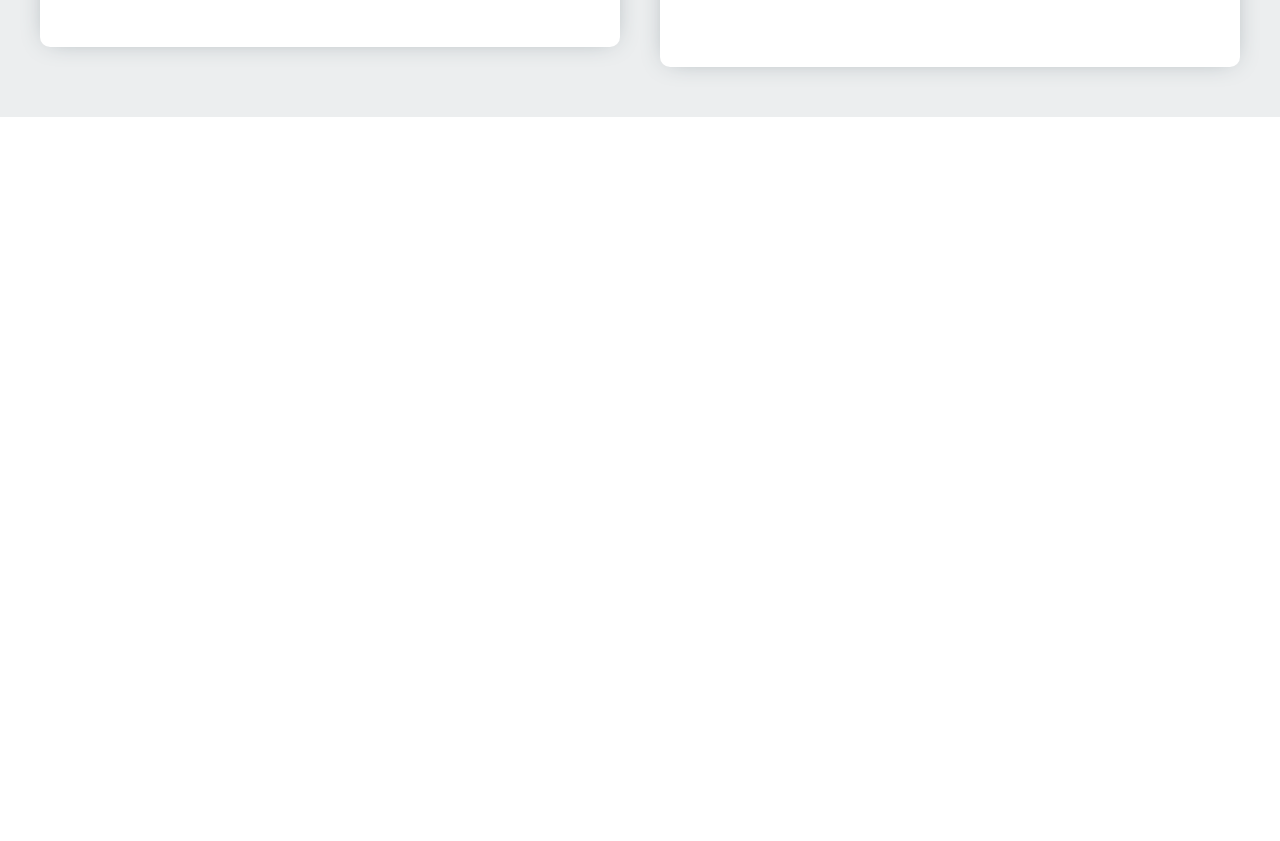
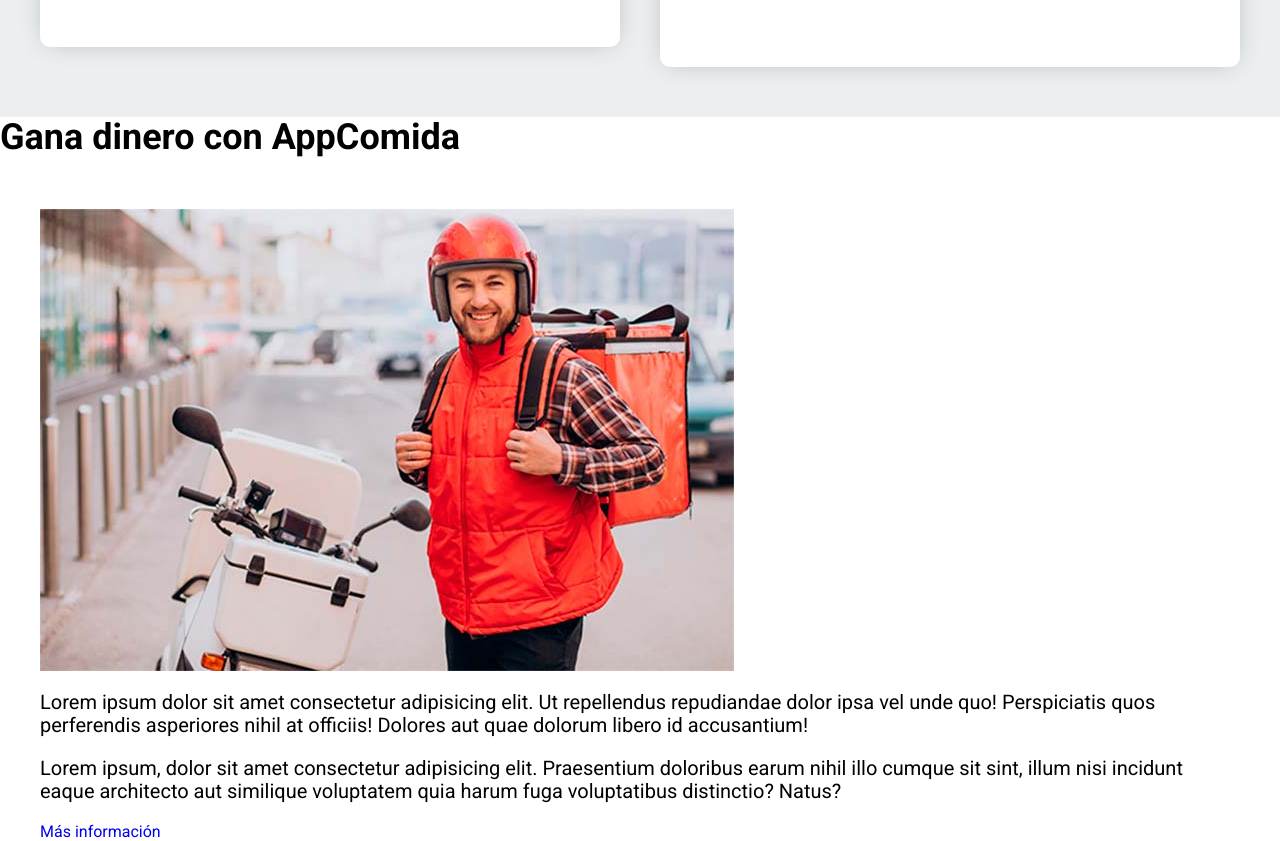
Before and after one commit to notrealsolution/DeliveryApp, an Angular app: page / in a window 1280 px wide. Shown: the part 4343-5184 px from the top of the page. Before the commit the page ends 4460 px from the top, so only its background shows below. Built offline with nearby package versions, Linux system fonts and the light colour scheme.

Commit message:
Creación del componente: Repartidores

```diff
--- /dev/null
+++ b/src/app/landing-page/components/repartidores/repartidores.component.html
@@ -0,0 +1,13 @@
+<section class="repartidores">
+  <h2 class="repartidores__heading">Gana dinero con AppComida</h2>
+  <div class="repartidores__grid contenedor">
+    <div class="repartidores__imagen">
+      <img src="assets/img/repartidor.jpg" alt="Imagen repartidor">
+    </div>
+    <div class="repartidores__contenido">
+      <p class="repartidores__texto">Lorem ipsum dolor sit amet consectetur adipisicing elit. Ut repellendus repudiandae dolor ipsa vel unde quo! Perspiciatis quos perferendis asperiores nihil at officiis! Dolores aut quae dolorum libero id accusantium!</p>
+      <p class="repartidores__texto">Lorem ipsum, dolor sit amet consectetur adipisicing elit. Praesentium doloribus earum nihil illo cumque sit sint, illum nisi incidunt eaque architecto aut similique voluptatem quia harum fuga voluptatibus distinctio? Natus?</p>
+      <a href="#" class="repartidores__enlace">Más información</a>
+    </div>
+  </div>
+</section>
--- /dev/null
+++ b/src/app/landing-page/components/repartidores/repartidores.component.ts
@@ -0,0 +1,15 @@
+import { Component, OnInit } from '@angular/core';
+
+@Component({
+  selector: 'landing-page-repartidores',
+  templateUrl: './repartidores.component.html',
+  styleUrls: ['./repartidores.component.scss']
+})
+export class RepartidoresComponent implements OnInit {
+
+  constructor() { }
+
+  ngOnInit() {
+  }
+
+}
--- a/src/app/landing-page/landing-page.module.ts
+++ b/src/app/landing-page/landing-page.module.ts
@@ -6,6 +6,7 @@
 import { WaveComponent } from './components/wave/wave.component';
 import { TestimonialesComponent } from './components/testimoniales/testimoniales.component';
 import { FavoritosComponent } from './components/favoritos/favoritos.component';
+import { RepartidoresComponent } from './components/repartidores/repartidores.component';
 
 
 @NgModule({
@@ -19,6 +20,7 @@
     TestimonialesComponent,
     WaveComponent,
     FavoritosComponent,
+    RepartidoresComponent
   ],
   exports:[BasePageComponent]
 })
--- a/src/app/landing-page/pages/base-page/base-page.component.html
+++ b/src/app/landing-page/pages/base-page/base-page.component.html
@@ -3,3 +3,4 @@
 <landing-page-wave></landing-page-wave>
 <landing-page-testimoniales></landing-page-testimoniales>
 <landing-page-favoritos></landing-page-favoritos>
+<landing-page-repartidores></landing-page-repartidores>
```
Also changed, not shown: src/app/landing-page/components/repartidores/repartidores.component.scss (added).
